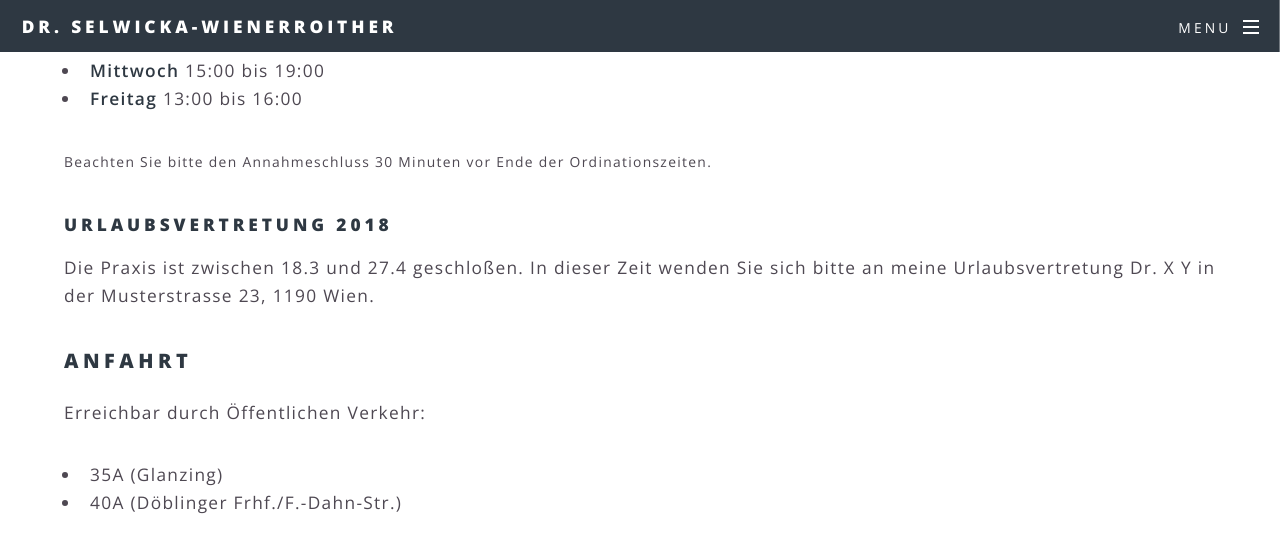
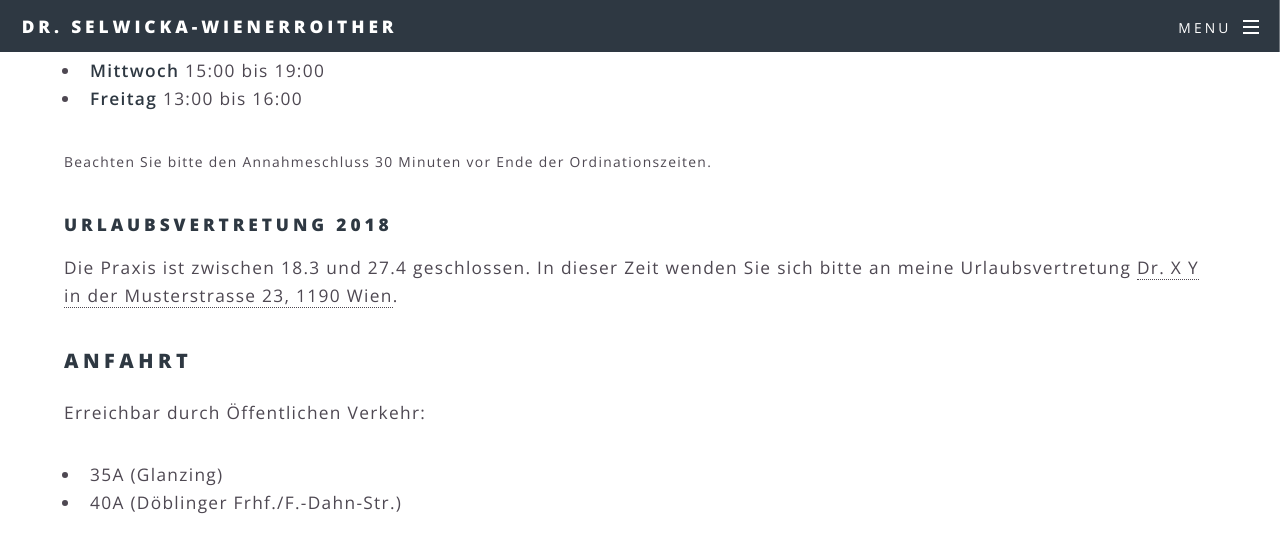
Before and after one commit to patrickfav/website-dr-sel, a Jekyll site: the page built from page_contact.md, in a window 1280 px wide and 1400 px high, scrolled down 967 px, cut to the strip 0-547 px from the top of the window. Built offline with Jekyll 4.4.1, drawn with Linux system fonts in a browser that asks for light colours; some of the changed text lies outside the part shown.

Commit message:
Fix "Urlaubsvertretung"

```diff
--- a/_data/global.yml
+++ b/_data/global.yml
@@ -29,5 +29,5 @@ hours:
 vacation:
   enabled: true
   vacation_title: Urlaubsvertretung 2018
-  content: Die Praxis ist zwischen 18.3 und 27.4 geschloßen. In dieser Zeit wenden Sie sich bitte an meine Urlaubsvertretung
-    Dr. X Y in der Musterstrasse 23, 1190 Wien.
+  content: Die Praxis ist zwischen 18.3 und 27.4 geschlossen. In dieser Zeit wenden Sie sich bitte an meine Urlaubsvertretung
+    [Dr. X Y in der Musterstrasse 23, 1190 Wien](http://www.google.at).
--- a/css/main.scss
+++ b/css/main.scss
@@ -250,7 +250,7 @@ header {
   }
 
   h3 + p {
-    font-size: 1.1em;
+    font-size: 1em;
   }
 
   h4 + p,
--- a/page_index.html
+++ b/page_index.html
@@ -67,7 +67,7 @@ page_title: Dr. Beate Selwicka-Wienerroither
     <div class="inner">
         <header class="major">
             <h3>{{ site.data.global.vacation.vacation_title }}</h3>
-            <p>{{ site.data.global.vacation.content }}</p>
+            <p>{{ site.data.global.vacation.content | markdownify }}</p>
         </header>
     </div>
 </section>
```
